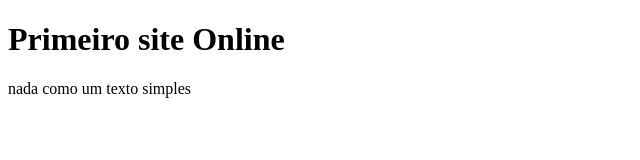
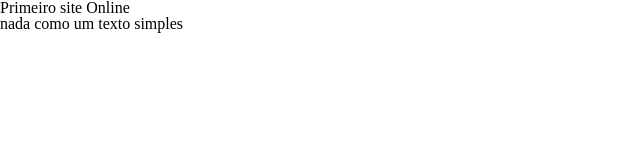
Before and after one commit to rodolfocoprodutor/newsite, a plain HTML site: page index.html in a window 1280 px wide. Shown: the whole page, without its empty margins (0-640 px from the left). Drawn offline with Linux system fonts and the light colour scheme.

Commit message:
terceiro commit

```diff
--- a/style.css
+++ b/style.css
@@ -0,0 +1,64 @@
+*,
+*:after,
+*:before {
+    margin: 0;
+    padding: 0;
+    box-sizing: border-box;
+    text-decoration: none;
+}
+body{
+    font-size: 100%;
+    list-style-type: none;
+}
+
+html, body, div, span, applet, object, iframe,
+h1, h2, h3, h4, h5, h6, p, blockquote, pre,
+a, abbr, acronym, address, big, cite, code,
+del, dfn, em, img, ins, kbd, q, s, samp,
+small, strike, strong, sub, sup, tt, var,
+b, u, i, center,
+dl, dt, dd, ol, ul, li,
+fieldset, form, label, legend,
+table, caption, tbody, tfoot, thead, tr, th, td,
+article, aside, canvas, details, embed,
+figure, figcaption, footer, header, hgroup,
+menu, nav, output, ruby, section, summary,
+time, mark, audio, video {
+    margin: 0;
+    padding: 0;
+    border: 0;
+    font-size: 100%;
+    font: inherit;
+    vertical-align: baseline;
+}
+/* HTML5 display-role reset for older browsers */
+article, aside, details, figcaption, figure,
+footer, header, hgroup, menu, nav, section {
+    display: block;
+}
+body {
+    line-height: 1;
+}
+ol, ul {
+    list-style: none;
+}
+blockquote, q {
+    quotes: none;
+}
+blockquote:before, blockquote:after,
+q:before, q:after {
+    content: '';
+    content: none;
+}
+table {
+    border-collapse: collapse;
+    border-spacing: 0;
+}
+ol, ul {
+    list-style: none;
+}
+
+.container {
+    width: 90%;
+    max-width: 144rem;
+}
```
Also changed, not shown: index.html (line endings or trailing spaces).
